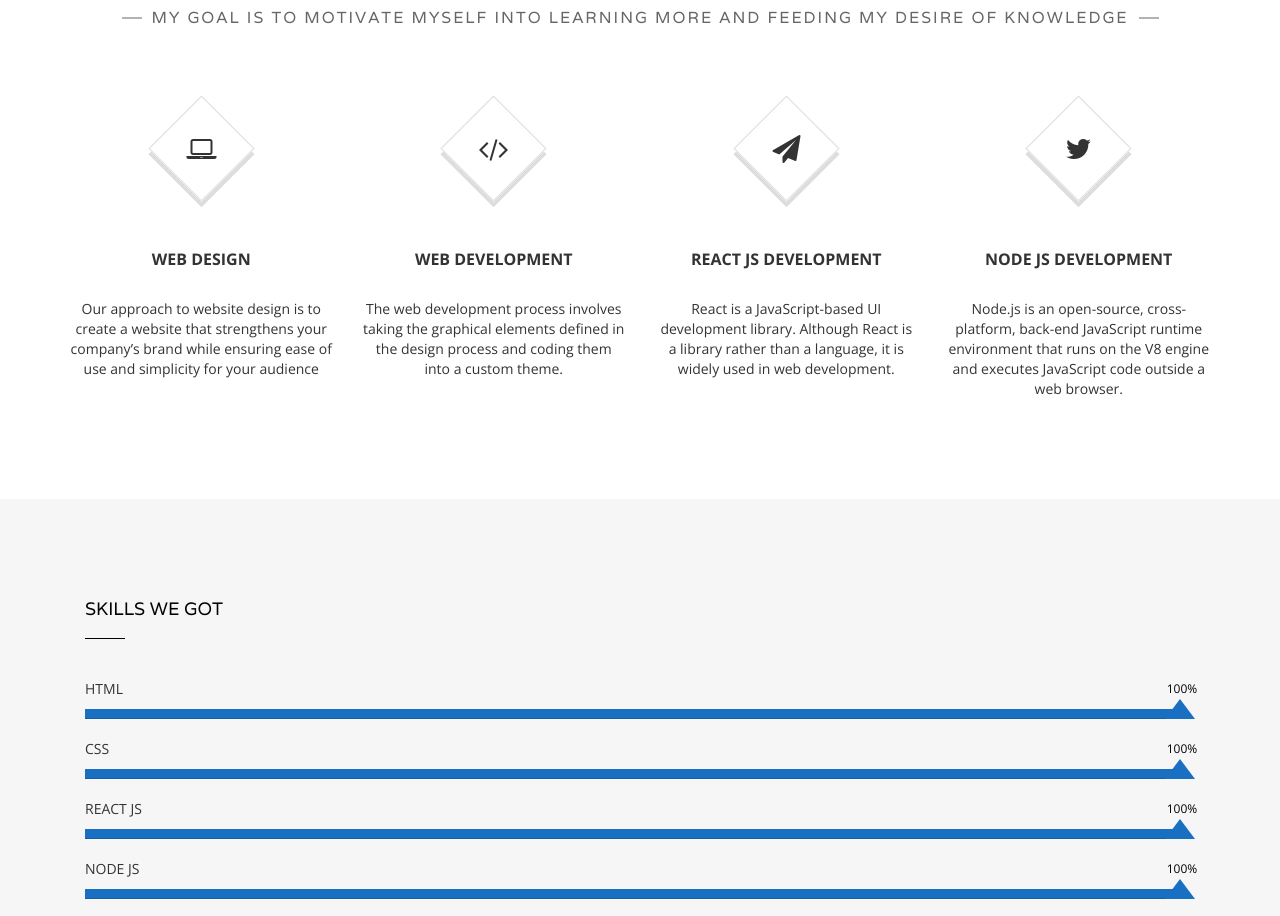
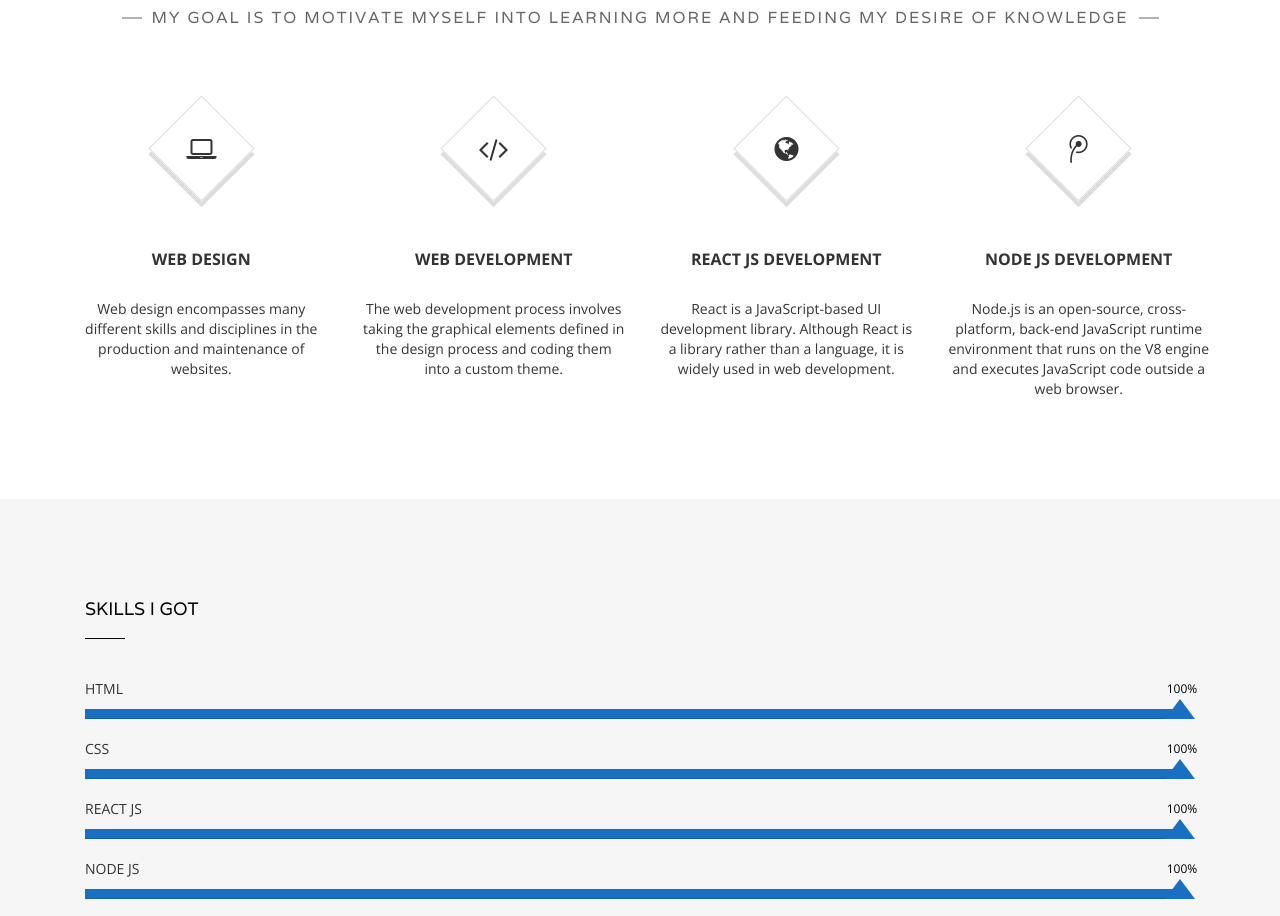
Before and after one commit to 7rahib/portfolio_website, a plain HTML site: page index.html in a window 1280 px wide. Shown: the part 1000-1916 px from the top of the page. Drawn offline with nearby package versions, Linux system fonts and the light colour scheme.

Commit message:
few things changed

```diff
--- a/index.html
+++ b/index.html
@@ -122,8 +122,8 @@
                                 <i class="fa fa-laptop" aria-hidden="true"></i>
                             </div><!-- /.rectangle -->
                             <h3>Web design</h3>
-                            <p>Our approach to website design is to create a website that strengthens your company’s
-                                brand while ensuring ease of use and simplicity for your audience</p>
+                            <p>Web design encompasses many different skills and disciplines in the production and
+                                maintenance of websites.</p>
                         </div><!-- /.feature-about -->
                     </div>
                     <div class="col-sm-3 col-xs-6">
@@ -139,7 +139,7 @@
                     <div class="col-sm-3 col-xs-6">
                         <div class="feature-about">
                             <div class="medium-rectangle rectangle">
-                                <i class="fa fa-send" aria-hidden="true"></i>
+                                <i class="fa fa-globe" aria-hidden="true"></i>
                             </div><!-- /.rectangle -->
                             <h3>React Js Development</h3>
                             <p>React is a JavaScript-based UI development library. Although React is a library rather
@@ -149,7 +149,7 @@
                     <div class="col-sm-3 col-xs-6">
                         <div class="feature-about">
                             <div class="medium-rectangle rectangle">
-                                <i class="fa fa-twitter" aria-hidden="true"></i>
+                                <i class="fa fa-tencent-weibo" aria-hidden="true"></i>
                             </div><!-- /.rectangle -->
                             <h3>Node Js Development</h3>
                             <p>Node.js is an open-source, cross-platform, back-end JavaScript runtime environment that
@@ -165,7 +165,7 @@
         <section class="site-section section-skills">
             <div class="container">
                 <div class="col-sm-12">
-                    <h2>SKILLS WE GOT</h2>
+                    <h2>SKILLS I GOT</h2>
                     <div class="progress-group">
                         <p>HTML</p>
                         <div class="progress">
@@ -385,7 +385,7 @@
                 <h2>CONTACT ME</h2>
                 <p class="section-subtitle"><span>Fillup Below</span></p>
                 <div class="row">
-                    <form>
+                    <form action="mailto:naimurrashidrahib@gmail.com" method="post" enctype="text/plain">
                         <div class="col-md-4">
                             <input class="form-control" type="text" placeholder="Name" required>
                         </div>
```
